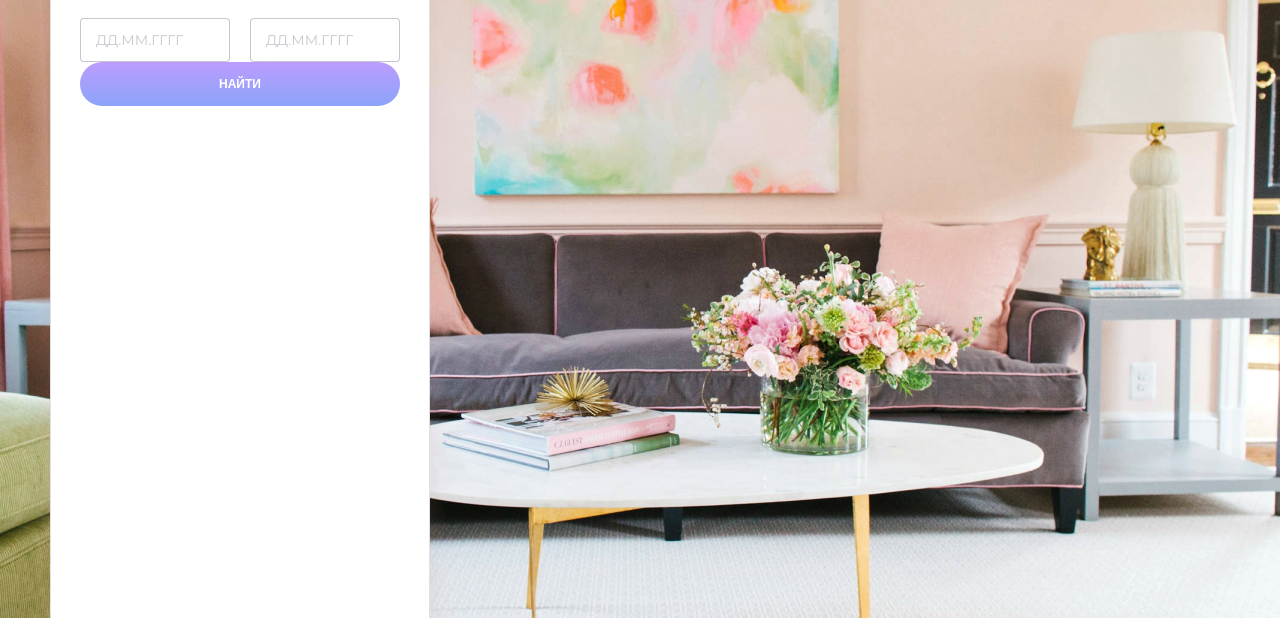
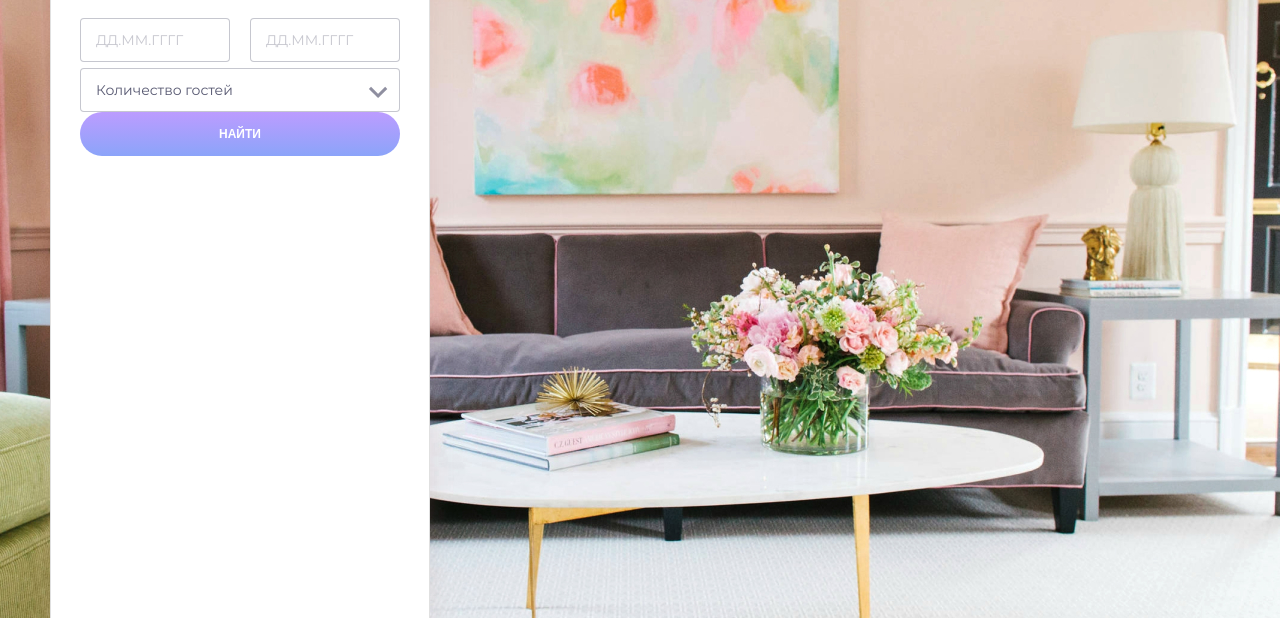
Before and after one commit to Euyevnc/Toxin.react, a React app: page / in a window 1280 px wide. Shown: the part 182-800 px from the top of the page. Built offline with nearby package versions, Linux system fonts and the light colour scheme; a web font is replaced by a local one.

Commit message:
create thr counter

```diff
--- a/src/components/double-date-picker/Double-date-picker.d.tsx
+++ b/src/components/double-date-picker/Double-date-picker.d.tsx
@@ -1,5 +1,5 @@
 declare type DoubleDatePickerProps = {
-  local: string;
+  local: Language;
   startDate: Date;
   endDate: Date;
   changeStartDate: Function,
--- a/src/components/double-date-picker/Double-date-picker.tsx
+++ b/src/components/double-date-picker/Double-date-picker.tsx
@@ -48,8 +48,8 @@ const DoubleDatePicker: React.FunctionComponent<DoubleDatePickerProps> = (props)
 
 const mapStateToProps = (state: State) => ({
   local: state.language,
-  startDate: state.temporaryData.selectedDates[0],
-  endDate: state.temporaryData.selectedDates[1],
+  startDate: state.userData.selectedDates[0],
+  endDate: state.userData.selectedDates[1],
 })
 
 const mapDispatchToProps = {
--- /dev/null
+++ b/src/components/dropdown/Dropdown.tsx
@@ -0,0 +1,112 @@
+import * as React from 'react';
+import { useRef } from 'react';
+import { useSelector } from 'react-redux';
+
+import Textfield from '../Textfield/Textfield';
+
+import './dropdown.scss'
+
+const Dropdown: React.FunctionComponent<DropdownProps> = (props) => {
+  const local = useSelector((state: State)=> state.language)
+
+  const root = useRef(null)
+
+  return (
+    <div className = {`dropdown ${props.thin ? 'dropdown_thin' : ''}`} ref = {root}>
+      <Textfield {...props.textfieldProps} readonly = {true} handlers = {{onFocus: handlerInputFocus}} value = {formString()}/>
+      <span className="dropdown__arrow" onClick = {handlerArrowClick}/>
+      <ul className = "dropdown__menu">
+        {
+          props.items.map((item, index)=> {
+            return (
+              <li className="dropdown__element" key = {index}>
+                <strong className = "dropdown__item-name">{item.name[local]}</strong>
+                <span className = "dropdown__counter">
+                  <span className = {`dropdown__tumbler dropdown__tumbler_minus ${item.value<=item.min ? 'dropdown__tumbler_depricated' : ''}`} tabIndex = {0} onClick = {handlerMinusClick}>-</span>
+                  <b className = "dropdown__number">{item.value}</b>
+                  <span className = {`dropdown__tumbler dropdown__tumbler_plus ${item.value>=item.max ? 'dropdown__tumbler_depricated' : ''}`} tabIndex = {0} onClick = {handlerPlusClick}>+</span>
+                </span>
+              </li>
+            )
+
+            function handlerPlusClick() {
+              const currentValue = item.value
+              const newValue = Math.max(item.min, Math.min(currentValue+1, item.max))
+              const newGuestsData = [...props.items]
+              newGuestsData.splice(index, 1, {...item, value: newValue})
+
+              props.dispatcher(newGuestsData)
+            }
+
+            function handlerMinusClick() {
+              const currentValue = item.value
+              const newValue = Math.max(item.min, Math.min(currentValue-1, item.max))
+              const newGuestsData = [...props.items]
+              newGuestsData.splice(index, 1, {...item, value: newValue})
+
+              props.dispatcher(newGuestsData)
+            }
+          })
+        }
+      </ul>
+    </div>
+  )
+
+  function formString() {
+    let string = ''
+    props.items.map((item, index) => {
+      if (!item.value) return
+      string = `${string}${(index===0 ? '' : ', ') + item.value} ${item.name[local]}`
+    })
+    return string
+  }
+
+  function handlerArrowClick(event: React.MouseEvent) {
+    const dropdown = root.current
+
+    if(!dropdown.classList.contains("dropdown_expanded")) rollDownMenu()
+    else rollUpMenu()
+  }
+
+  function handlerInputFocus(event: React.MouseEvent) {
+    const dropdown = root.current
+
+    if(!dropdown.classList.contains("dropdown_expanded")) rollDownMenu()
+  }
+
+  function rollDownMenu() {
+    const dropdown = root.current
+
+    dropdown.classList.add("dropdown_expanded")
+    document.addEventListener('click', handlerDocClick)
+    document.addEventListener('focusin', handlerDocFocusIn)
+
+  }
+
+  function rollUpMenu() {
+    const dropdown = root.current
+
+    dropdown.classList.remove("dropdown_expanded")
+    document.removeEventListener('click', handlerDocClick)
+    document.removeEventListener('focusin', handlerDocFocusIn)
+
+  }
+
+  function handlerDocClick(event: MouseEvent) {
+    const dropdown = root.current
+    if (!dropdown.contains((event.target as HTMLElement))) {
+      rollUpMenu();
+    }
+  }
+
+  function handlerDocFocusIn(event: FocusEvent) {
+    const dropdown = root.current
+
+    if (!dropdown.contains((event.target as HTMLElement))) {
+      rollUpMenu();
+    }
+  }
+
+}
+
+export default Dropdown
--- a/src/components/dropdown/dropdown.scss
+++ b/src/components/dropdown/dropdown.scss
@@ -12,14 +12,19 @@
 
   &__arrow {
     position: absolute;
-    right: 0;
-    bottom: 0;
+    top: 50%;
+    right: 20px;
     display: inline-block;
-    min-width: 44px;
-    height: 44px;
+    width: 10px;
+    height: 10px;
     line-height: 44px;
     text-align: center;
+    border: 3px solid $main-color_lighter;
+    border-top: transparent;
+    border-left: transparent;
+    transform: rotate(45deg) translateY(-50%);
     cursor: pointer;
+    animation-duration: 0.3s;
 
     &:focus {
       box-shadow: none;
@@ -88,7 +93,7 @@
     top: 100%;
     left: 0%;
     z-index: 50;
-    display: flex;
+    display: none;
     flex-wrap: wrap;
     justify-content: space-between;
     box-sizing: border-box;
@@ -104,10 +109,6 @@
     border-bottom-right-radius: 2px;
     border-bottom-left-radius: 2px;
     box-shadow: 0 10px 20px rgba(31, 32, 65, 0.05);
-
-    &_hidden {
-      display: none;
-    }
   }
 
   &__buttons {
@@ -132,4 +133,15 @@
       color: $main-color;
     }
   }
+
+  &_expanded {
+    & .dropdown__menu {
+      display: flex;
+    }
+
+    & .dropdown__arrow {
+      transform: rotate(225deg) translateY(25%) translateX(-25%);
+      animation-duration: 0.3s;
+    }
+  }
 }
--- a/src/components/footer/Footer.tsx
+++ b/src/components/footer/Footer.tsx
@@ -51,7 +51,7 @@ const Footer: React.FunctionComponent<FooterProps> = ({ blocks, textUnderLogo, s
         <section className = "footer__block footer__block_width_wide">
           <h3 className = "footer__heading">{subscribeOfferHeader[local]}</h3>
           <p className = "footer__text">{subscribeOfferText[local]}</p>
-          <Textfield placeholder='Email' arrow = {true}/>
+          <Textfield placeholder = { {ru: 'Email', en: 'Email'} } arrow = {true}/>
         </section>
       </div>
     </footer>
--- a/src/components/room-search/Room-search.d.tsx
+++ b/src/components/room-search/Room-search.d.tsx
@@ -0,0 +1,3 @@
+declare type RoomSearchProps = {
+  textfield?: TextfieldProps
+}
--- a/src/components/room-search/Room-search.tsx
+++ b/src/components/room-search/Room-search.tsx
@@ -1,16 +1,25 @@
 import * as React from 'react';
-import {useSelector} from 'react-redux'
+import {useSelector, useDispatch} from 'react-redux'
 
 import DoubleDatePicker from '../Double-date-picker/Double-date-picker';
 import Button from '../Button/Button';
+import Dropdown from '../Dropdown/Dropdown';
+
+import { changeGuestsData } from '../../redux/actions';
 
 import "./room-search.scss"
 import "react-datepicker/dist/react-datepicker.css";
 
-const RoomSearch: React.FunctionComponent = ({}) => {
+const RoomSearch: React.FunctionComponent<RoomSearchProps> = (props) => {
   const local = useSelector((state: State) => {
     return state.language
   })
+
+  const guests = useSelector((state:State) => {
+    return state.userData.guests
+  })
+
+  const dispatch = useDispatch()
 
   const header = {
     ru: 'Найдём номера под ваши пожелания',
@@ -24,6 +33,15 @@ const RoomSearch: React.FunctionComponent = ({}) => {
     type: 'submit'
   }
 
+  const counterItems = guests.map((guest, index) => {
+    return {
+      ...guest,
+      min: 0,
+      max: 5,
+      concat: index === 0 ? true : false
+    }
+  })
+
   return (
     <article className = "room-search">
       <h1 className = "room-search__header">{header[local]}</h1>
@@ -31,7 +49,14 @@ const RoomSearch: React.FunctionComponent = ({}) => {
         <div className = "room-search__container">
           <DoubleDatePicker/>
         </div>
-        <div className = "room-search__container"></div>
+        <div className = "room-search__container">
+          <Dropdown
+            textfieldProps = {props.textfield}
+            displayButtons = {true}
+            thin = {false}
+            items = {counterItems}
+            dispatcher = {(data: GuestsData) => dispatch(changeGuestsData(data))}/>
+        </div>
         <div className = "room-search__submit-button">
           <Button {...buttonProps}/>
         </div>
--- a/src/components/textfield/Textfield.tsx
+++ b/src/components/textfield/Textfield.tsx
@@ -1,24 +1,32 @@
 import * as React from 'react';
+import {useSelector} from 'react-redux'
 
 import "./textfield.scss"
 
 const Textfield: React.FunctionComponent<TextfieldProps> = ({
-  label = '',
-  placeholder = 'enter text ',
-  describe = '',
+  value = '',
+  label = {ru:'', en: ''},
+  placeholder = {ru:'', en: ''},
+  describe = {ru:'', en: ''},
   arrow = false,
-  type='text',
+  type = 'text',
   readonly = false,
-  autocomplete = 'off'
+  autocomplete = 'off' ,
+  handlers = []
 } = { }) => {
+
+  const local = useSelector((state: State) => {
+    return state.language
+  })
+
   return (
     <div className = 'textfield'>
       { arrow && <strong className = 'textfield__arrow'>&#10132;</strong>}
       <label className = 'textfield__label'>
-        { label && <h3 className = 'textfield__title'>{ label }</h3> }
-        <input placeholder = {placeholder} type = {type} readOnly = {readonly} autoComplete = {autocomplete} className = 'textfield__value'></input>
+        { label && <h3 className = 'textfield__title'>{ label[local] }</h3> }
+        <input readOnly = {true} value = {value} placeholder = {placeholder[local]} type = {type}  autoComplete = {autocomplete} className = 'textfield__value' {...handlers} ></input>
       </label>
-      { describe && <p className = 'textfield__describe'>{ describe }</p>}
+      { describe && <p className = 'textfield__describe'>{ describe[local] }</p>}
     </div>
   )
 }
--- a/src/pages/index/index.tsx
+++ b/src/pages/index/index.tsx
@@ -17,14 +17,6 @@ const store = createStore(
   rootReducer,
   (window as any).__REDUX_DEVTOOLS_EXTENSION__ && (window as any).__REDUX_DEVTOOLS_EXTENSION__()
 )
-
-// setTimeout(()=> {
-//   store.dispatch({type: 'CHANGE_LANGUAGE', payload: 'en'})
-// }, 3000)
-
-// setTimeout(()=> {
-//   store.dispatch({type: 'CHANGE_LANGUAGE', payload: 'ru'})
-// }, 6000)
 
 const menuProps: HeaderProps = {
   menuElements: [
@@ -96,7 +88,7 @@ ReactDOM.render(
     <Header {...menuProps}/>
     <main className="main">
       <div className = "main__content">
-        <RoomSearch/>
+        <RoomSearch textfield = { {placeholder: { ru: 'Количество гостей', en: 'Number of guests' } } }/>
         <div>
         </div>
       </div>
--- a/src/redux/actionTypes.tsx
+++ b/src/redux/actionTypes.tsx
@@ -3,3 +3,4 @@ export const CHANGE_LANGUAGE = 'CHANGE_LANGUAGE'
 export const CHANGE_START_DATE = 'CHANGE_START_DATE'
 export const CHANGE_END_DATE = 'CHANGE_END_DATE'
 export const CLEARE_DATES = 'CLEARE_DATES'
+export const CHANGE_GUESTS_DATA = 'CHANGE_GUESTS_DATA'
--- a/src/redux/actions.tsx
+++ b/src/redux/actions.tsx
@@ -1,4 +1,4 @@
-import { CHANGE_LANGUAGE, CHANGE_LOGIN, CHANGE_START_DATE, CHANGE_END_DATE, CLEARE_DATES } from "./actionTypes";
+import { CHANGE_LANGUAGE, CHANGE_LOGIN, CHANGE_START_DATE, CHANGE_END_DATE, CLEARE_DATES, CHANGE_GUESTS_DATA } from "./actionTypes";
 
 export const changeLogin = (login: string) => ({
   type: CHANGE_LOGIN,
@@ -23,3 +23,8 @@ export const changeEndDate = (date: Date) => ({
 export const clearDates = () => ({
   type: CLEARE_DATES
 })
+
+export const changeGuestsData = (data: GuestsData) => ({
+  type: CHANGE_GUESTS_DATA,
+  payload: data
+})
--- a/src/redux/reducers/rootReducer.tsx
+++ b/src/redux/reducers/rootReducer.tsx
@@ -1,10 +1,10 @@
 import {combineReducers} from 'redux'
 import {autorizationReducer} from './autorizationReducer'
 import {languageReducer} from './langReducer'
-import { temporaryDataReducer } from './temporaryDataReducer'
+import { userDataReducer } from './userDataReducer'
 
 export const rootReducer = combineReducers({
   authorization: autorizationReducer,
   language: languageReducer,
-  temporaryData: temporaryDataReducer
+  userData: userDataReducer
 })
--- /dev/null
+++ b/src/redux/reducers/userDataReducer.tsx
@@ -0,0 +1,45 @@
+import {CHANGE_START_DATE, CHANGE_END_DATE, CLEARE_DATES, CHANGE_GUESTS_DATA} from '../actionTypes'
+
+const initialState: UserData = {
+  selectedDates: [null, null],
+  guests: [
+    {
+      name: {
+        ru: 'взрослых',
+        en: 'adults'
+      },
+      value: 0
+    },
+    {
+      name: {
+        ru: 'детей',
+        en: 'children'
+      },
+      value: 0
+    },
+    {
+      name: {
+        ru: 'младенцев',
+        en: 'babies'
+      },
+      value: 0
+    }
+  ],
+}
+
+export const userDataReducer = (state: UserData = initialState, action: Action) => {
+  let newDates
+  switch (action.type) {
+    case CHANGE_START_DATE:
+      newDates = [action.payload, state.selectedDates[1]]
+      return {...state, selectedDates: newDates}
+    case CHANGE_END_DATE:
+      newDates = [state.selectedDates[0], action.payload]
+      return {...state, selectedDates: newDates}
+    case CLEARE_DATES:
+      return {...state, selectedDates: [null, null]}
+    case CHANGE_GUESTS_DATA:
+      return {...state, guests: action.payload}
+    default: return state
+  }
+}
--- a/types/types.d.ts
+++ b/types/types.d.ts
@@ -14,5 +14,6 @@ declare type Href = {
 }
 
 declare type LocalTexts = {
-  [language: string]: string,
+  'ru': string,
+  'en': string
 }
```
Also changed, not shown: src/components/double-date-picker/double-date-picker.pug (deleted, +0 -11 lines), src/components/dropdown/Dropdown.d.tsx (added, +15 -0 lines), src/components/textfield/Textfield.d.tsx (+7 -4 lines), src/redux/Redux.d.tsx (+8 -2 lines), src/redux/reducers/temporaryDataReducer.tsx (deleted, +0 -20 lines).
